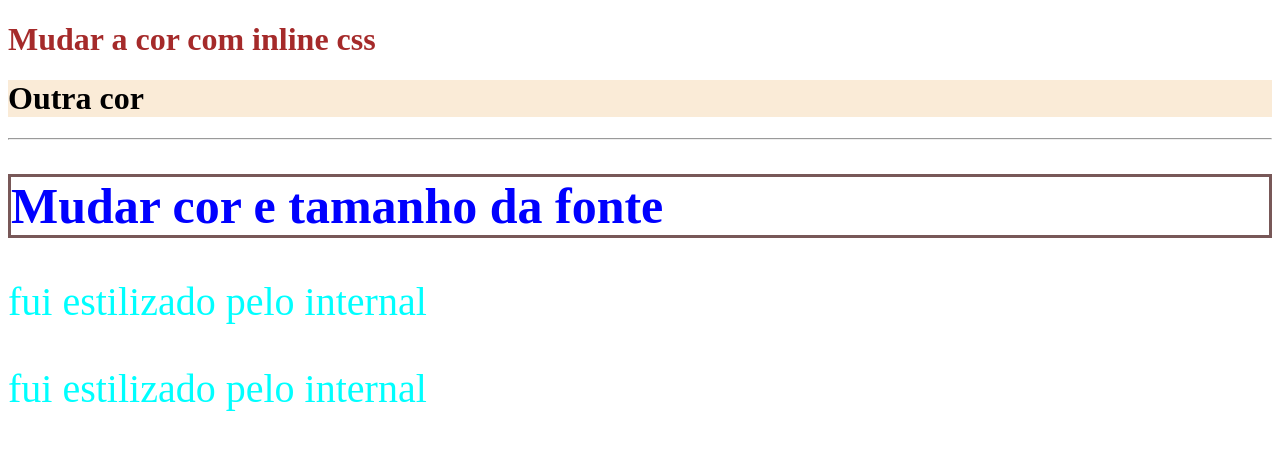
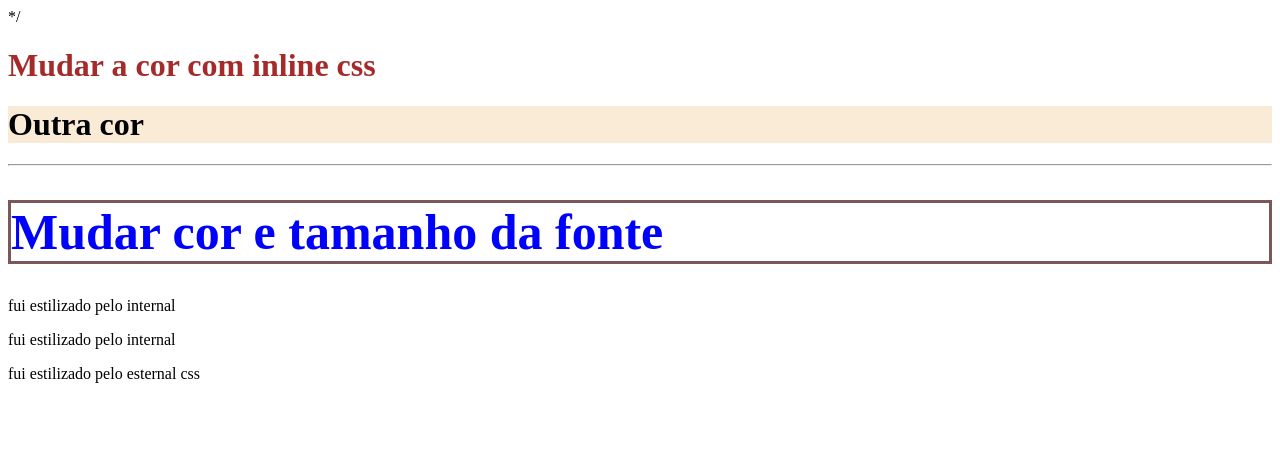
Before and after one commit to herculesmandu/11-03-html, a plain HTML site: page index.html in a window 1280 px wide. Drawn offline with Linux system fonts and the light colour scheme.

Commit message:
externa css

```diff
--- a/css/style.css
+++ b/css/style.css
@@ -1,3 +1,8 @@
 /* body{
     background-color: yellow;
 } */
+/* p{
+    color: violet;
+    font-size: 80px;
+
+} */
--- a/index.html
+++ b/index.html
@@ -5,11 +5,11 @@
     <meta name="viewport" content="width=device-width, initial-scale=1.0">
     <link rel="stylesheet" href="css/style.css">
     <style>
-        p{
+        /* p{
             color: aqua;
             font-size: 40px;
         }
-    </style>
+    </style> */
     <title>Aula Html</title>
 </head>
 <body>
@@ -25,6 +25,11 @@
     <!-- 03 internal css -->
     <p>fui estilizado pelo internal</p>
     <p>fui estilizado pelo internal</p>
+    <!-- 04 external css-->
+    <p>
+
+        fui estilizado pelo esternal css
+    </p>
 
 </body>
 </html>
```
